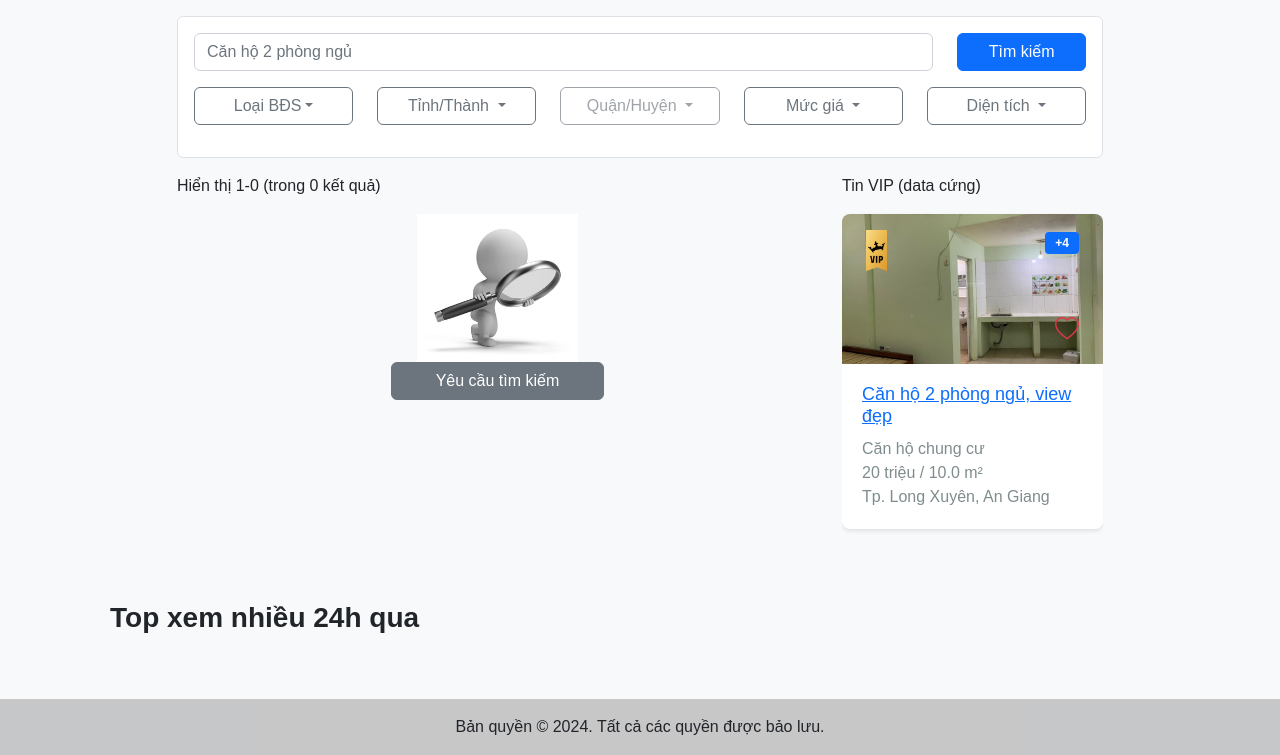
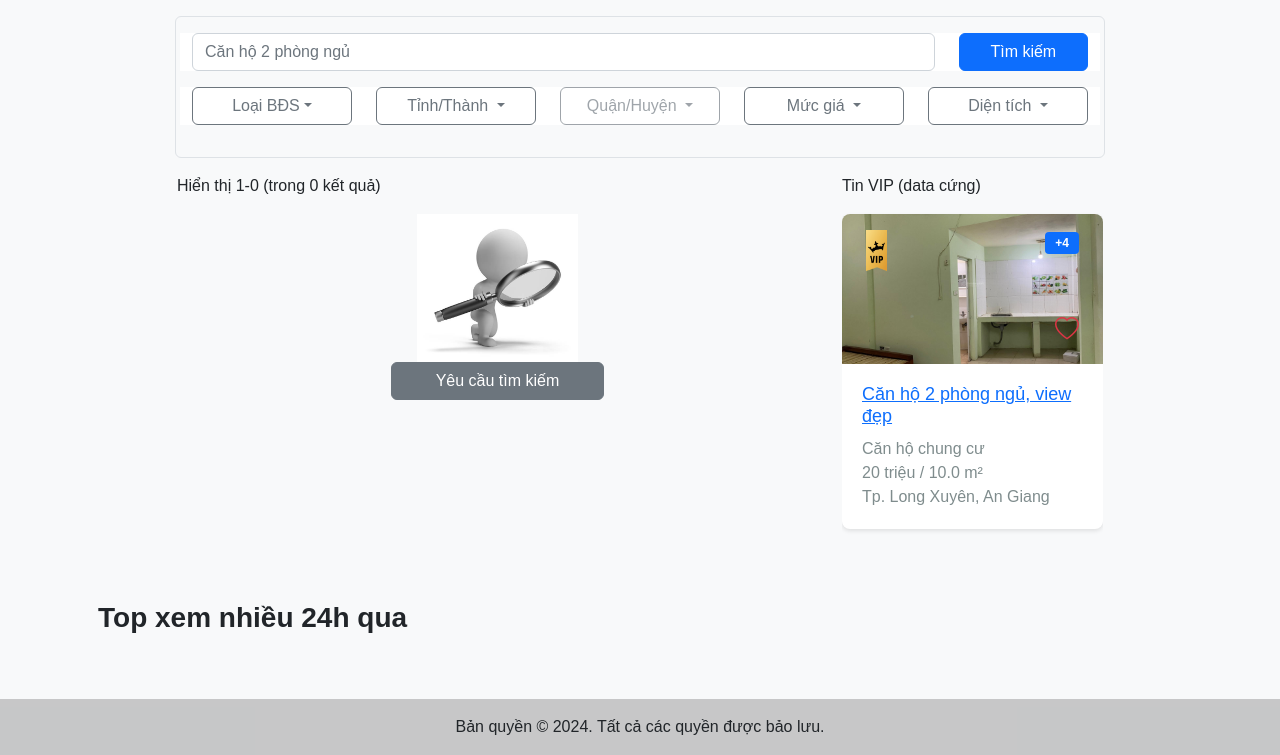
Before and after one commit to duongnanya/flaskAppBds, a Flask app: page /os_bds_list in a window 1280 px wide. Shown: the part 56-811 px from the top of the page. Run offline with Flask 3, Linux system fonts and the light colour scheme; data that the repository does not hold is empty.

Commit message:
clean/format code chỉnh class BS

```diff
--- a/templates/outside/os-bds-list.html
+++ b/templates/outside/os-bds-list.html
@@ -528,8 +528,7 @@ $(window).on('blur', function() {
     <input type="hidden" name="area-range-select" id="area-range-select"
         value="{% if selected_area_range_id %}{{ selected_area_range_id }}{% else %}0{% endif %}">
 
-    <div class="row justify-content-center mt-3 mb-3" id="search-frame">
-        <div class="col-10">
+    <div class="row justify-content-center mt-3 mb-3 col-10 offset-1" id="search-frame">
             <div class="border p-3 rounded">
                 <!-- First row: Keyword input and search button -->
                 <div class="row mb-3">
@@ -643,7 +642,6 @@ $(window).on('blur', function() {
                     </div>
                 </div>
             </div>
-        </div>
     </div>
 
     <div class="row justify-content-center mt-3 mb-3">
@@ -805,8 +803,8 @@ $(window).on('blur', function() {
 </div>
 
 <div class="container">
-  <div class="jumbotron p-3 mb-4 bg-light rounded-3">
-    <div class="container-fluid py-3">
+  <div class="jumbotron p-3 mb-4 rounded-3">
+    <div class="py-3">
         <h3 class="display-7 fw-bold">Top xem nhiều 24h qua</h3>
     </div>
   </div>
```
